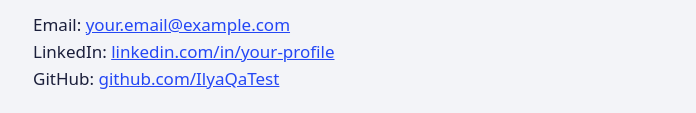
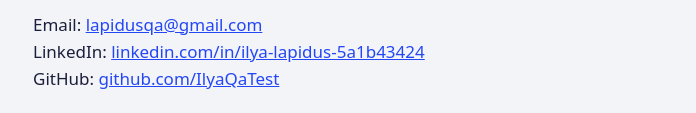
Before and after one commit to IlyaQaTest/IlyaQaTest.github.io, a plain HTML site: page index.html in a window 1280 px wide. Shown: the part 1480-1593 px from the top of the page, without its empty margins (247-943 px from the left). Drawn offline with Linux system fonts and the light colour scheme.

Commit message:
Update contact information in index.html

```diff
--- a/index.html
+++ b/index.html
@@ -149,10 +149,9 @@
   <section id="contact">
     <h2>Contact</h2>
     <p>I am open to junior QA roles, manual or automation. The best way to reach me is email.</p>
-    <!-- TODO: replace the email and the LinkedIn address with your own -->
     <p>
-      Email: <a href="mailto:your.email@example.com">your.email@example.com</a><br>
-      LinkedIn: <a href="https://www.linkedin.com/in/your-profile">linkedin.com/in/your-profile</a><br>
+      Email: <a href="mailto:lapidusqa@gmail.com">lapidusqa@gmail.com</a><br>
+      LinkedIn: <a href="https://www.linkedin.com/in/ilya-lapidus-5a1b43424">linkedin.com/in/ilya-lapidus-5a1b43424</a><br>
       GitHub: <a href="https://github.com/IlyaQaTest">github.com/IlyaQaTest</a>
     </p>
   </section>
```
